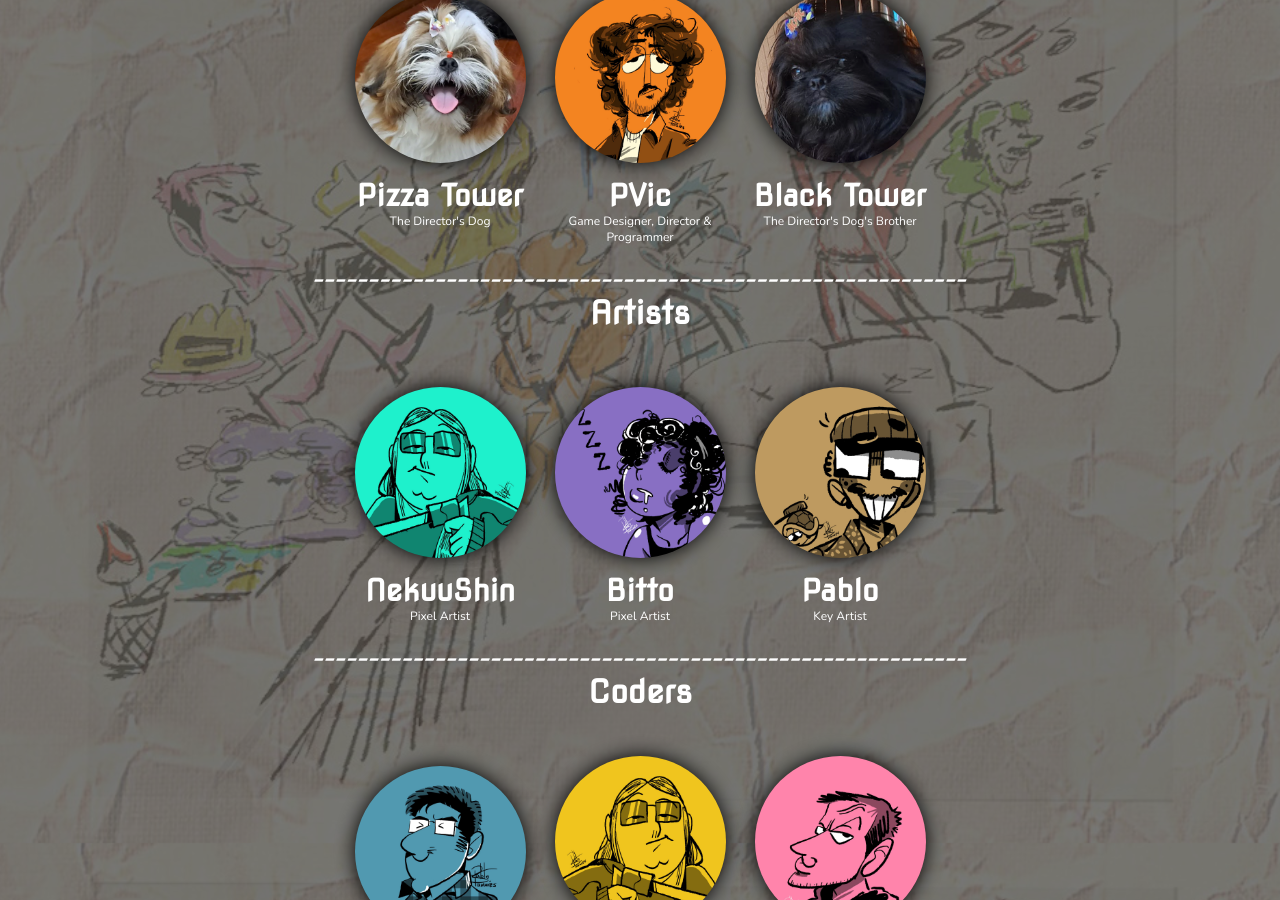
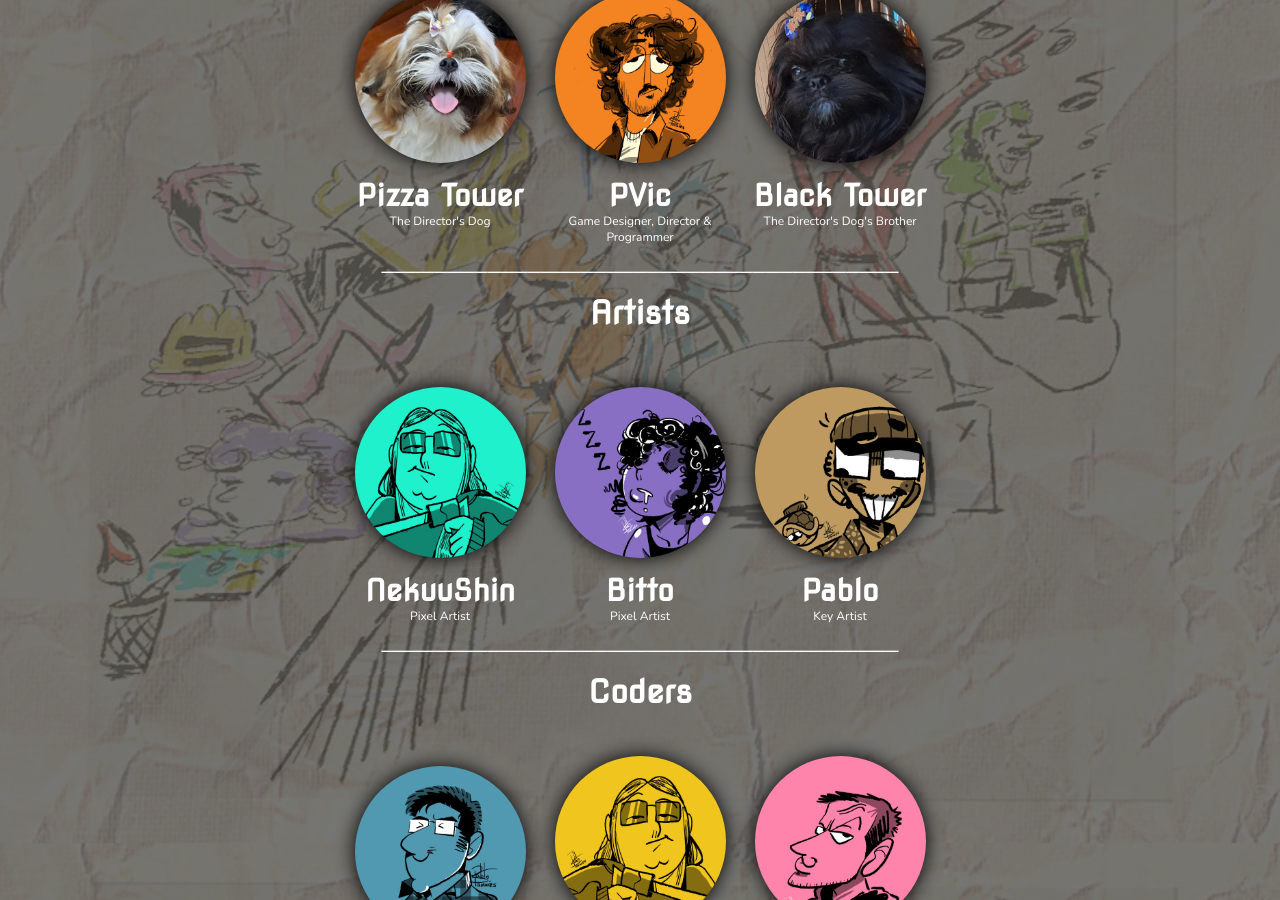
Before and after one commit to pvicgames/pvicgames.github.io, a Jekyll site: the page built from index.html, in a window 1280 px wide and 900 px high, scrolled down 4557 px. Built offline with Jekyll 4.4.1, drawn with Linux system fonts in a browser that asks for light colours; some of the changed text lies outside the part shown.

Commit message:
updated bars

```diff
--- a/index.html
+++ b/index.html
@@ -105,7 +105,7 @@ title: PVic
     <h1>members</h1>
 
     <!-- first row -->
-    <h3>───────────────────────</h3>
+    <h3>───────────────────────────────────────</h3>
     <h2>Director</h2>
     <div class="members_row">
 
@@ -132,7 +132,9 @@ title: PVic
         </div>
 
     </div>
-    <h3>___________________________________________________________</h3>
+
+    <!-- second row -->
+    <h3>───────────────────────────────────────</h3>
     <h2>Artists</h2>
     <div class="members_row">
         <div class="member_section">
@@ -158,7 +160,8 @@ title: PVic
         </div>
     </div>
 
-    <h3>___________________________________________________________</h3>
+    <!-- third row -->
+    <h3>───────────────────────────────────────</h3>
     <h2>Coders</h2>
     <div class="members_row">
         <div class="member_section">
@@ -180,8 +183,8 @@ title: PVic
         </div>
     </div>
 
-    <!-- second row -->
-    <h3>___________________________________________________________</h3>
+    <!-- fourth row -->
+    <h3>───────────────────────────────────────</h3>
     <h2>Musicians</h2>
     <div class="members_row">
         <div class="member_section">
```
